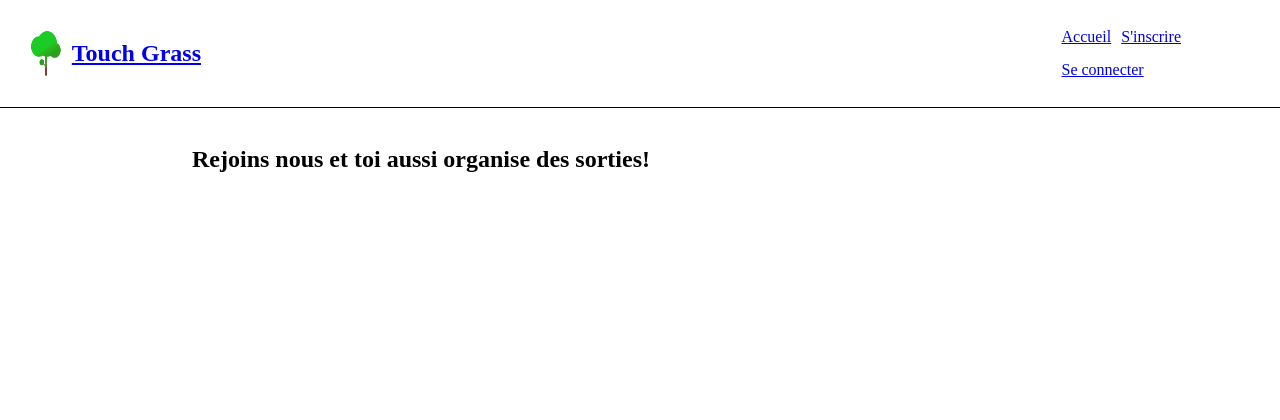
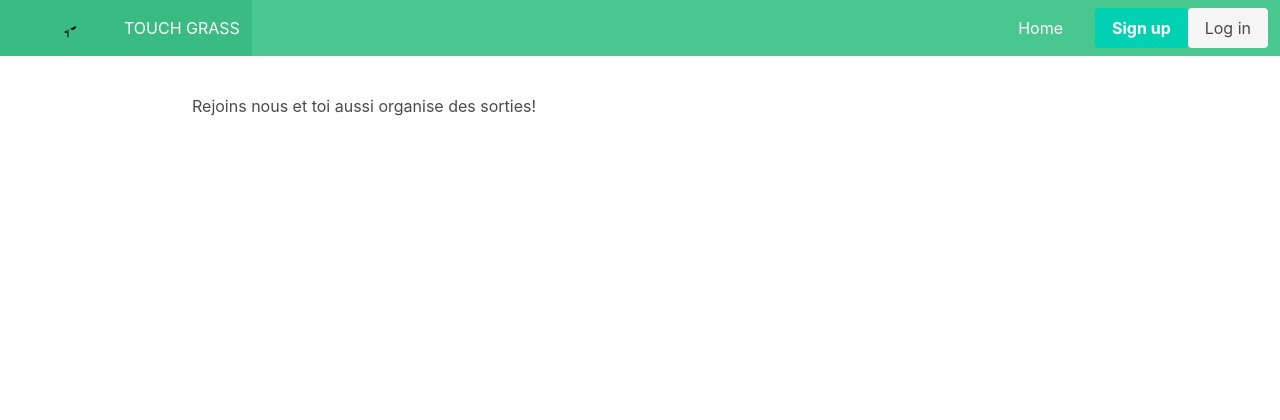
Before and after one commit to AkimMnsr/Touch_Grass, a Symfony app: template templates/registration/register.html.twig in a window 1280 px wide. Shown: the top 420 px of the page. Run offline with Twig, Linux system fonts and the light colour scheme; the template is opened without the code that fills it, so the values that code supplies are empty; some libraries are stand-ins or nearby versions.

Commit message:
itération 0.1

```diff
--- a/public/Css/base.css
+++ b/public/Css/base.css
@@ -2,39 +2,6 @@ body {
     margin: initial;
 }
 
-#header {
-    border-bottom: solid 1px;
-    padding: 20px;
-}
-
-#nav_bar_img {
-    display: flex;
-    flex-direction: row;
-}
-
-#nav_bar {
-    display: flex;
-    flex-direction: row;
-    justify-content: space-between;
-}
-
-#nav_bar_ancre {
-    display: flex;
-    align-items: center;
-    flex-wrap: wrap;
-}
-
-.nav_bar_ancre {
-    padding: 5px;
-}
-
-#img_nav_bar {
-    width: 5%;
-}
-
-#img_ancre {
-    display: flex;
-}
 
 #base_section {
     margin-top: 3%;
@@ -51,3 +18,23 @@ body {
     display: flex;
     justify-content: center;
 }
+
+#navbar-end {
+    align-items: stretch;
+    display: flex;
+}
+
+#hero-body {
+    padding: 1rem 2rem;
+}
+
+#title {
+     font-size: 1rem;
+     font-weight: 600;
+     line-height: 1.125;
+ }
+
+#p_user {
+    font-size: 0.9em;
+    display: flex;
+}
--- a/templates/base.html.twig
+++ b/templates/base.html.twig
@@ -9,6 +9,8 @@
           <text y=%221.2em%22 font-size=%2296%22>
           ⚫️</text></svg>">
     <link rel="stylesheet" href="{{ asset('Css/base.css') }}">
+    <link rel="stylesheet" href="https://cdn.jsdelivr.net/npm/bulma@0.9.4/css/bulma-rtl.min.css">
+
 
     {# Run `composer require symfony/webpack-encore-bundle` to start using Symfony UX #}
     {% block stylesheets %}
@@ -21,36 +23,66 @@
 </head>
 <body>
 
-<header id="header">
-
-    <!-- div emplacement logo -->
-
-    <!-- div emplacement ancre nav bar -->
-    <div id="nav_bar">
-        <div id="nav_bar_img">
-            <a id="img_ancre" href="{{ path('main_index') }}">
-                <img id="img_nav_bar" src="{{ asset('img/MicrosoftTeams-image.png') }}" alt="logo du site">
-                <h2>Touch Grass</h2>
-            </a>
-        </div>
-        <div id="nav_bar_ancre">
-            {% if is_granted('ROLE_ADMIN') %}
-            <a class="nav_bar_ancre" href="">Villes</a>
-            <a class="nav_bar_ancre" href="">Sites</a>
+<nav class="navbar is-success" role="navigation" aria-label="main navigation">
+    <div class="navbar-brand">
+        <a class="navbar-item" href="{{ path('main_index') }}">
+            <img src="{{ asset('img/MicrosoftTeams-image.svg') }}" width="112" height="28">TOUCH GRASS</a>
+        <a role="button" class="navbar-burger" aria-label="menu" aria-expanded="false" data-target="navbarBasicExample">
+            <span class="is-active" aria-hidden="false"></span>
+            <span class="is-active" aria-hidden="true"></span>
+            <span class="is-active" aria-hidden="true"></span>
+        </a>
+    </div>
+    <div id="navbarBasicExample" class="navbar-menu">
+        <div class="navbar-start">
+            {% if app.user %}
+            <p id="p_user" class="navbar-item has-text-black" >Connecté : {{  app.user.pseudo }}</p>
             {% endif %}
-            <a class="nav_bar_ancre" href="{{ path('main_index') }}">Accueil</a>
+            <a class="navbar-item" href="{{ path('main_index') }}">Home</a>
             {% if app.user %}
-            <a class="nav_bar_ancre" href="{{ path('profil_afficher') }}">Mon profil</a>
-            <a class="nav_bar_ancre" href="{{ path('app_logout') }}">Se déconnecter</a>
-            {% else %}
-            <a class="nav_bar_ancre" href="{{ path('app_register') }}">S'inscrire</a>
-                <a class="nav_bar_ancre" href="{{ path('app_login') }}">Se connecter</a>
+            <a class="navbar-item" href="{{ path('profil_afficher') }}">Mon profil</a>
             {% endif %}
 
+            {% if is_granted('ROLE_ADMIN') %}
+            <div class="navbar-item has-dropdown is-hoverable">
+                <a class="navbar-link">Admin</a>
+                <div class="navbar-dropdown">
+                    <a class="navbar-item">Ville</a>
+                    <a class="navbar-item">Site</a>
+                    <a class="navbar-item">Gérer les utilisateurs</a>
+                </div>
+            </div>
+            {% endif %}
+        </div>
+        {% if app.user is null %}
+        <div id="navbar-end">
+            <div class="navbar-item">
+                <div class="buttons">
+                    <a class="button is-primary" href="{{ path('app_register') }}"><strong>Sign up</strong></a>
+                    <a class="button is-light" href="{{ path('app_login') }}">Log in</a>
+                </div>
+            </div>
         </div>
     </div>
-</header>
-
+    {%  else %}
+    <div id="navbar-end">
+        <div class="navbar-item">
+            <div class="buttons">
+                <a class="button is-light" href="{{ path('app_logout') }}">Log out</a>
+            </div>
+        </div>
+    </div>
+    {%  endif %}
+</nav>
+{% if app.user %}
+<section class="hero is-info">
+    <div id="hero-body">
+        <p id="title">
+            Bienvenue {{ app.user.pseudo }}
+        </p>
+    </div>
+</section>
+{% endif %}
 <section id="base_section">
 
     {% block body %}{% endblock %}
--- a/templates/main/index.html.twig
+++ b/templates/main/index.html.twig
@@ -73,5 +73,5 @@
             </tbody>
         </table>
     </div>
-    <button><a href="#">Créer une sortie</a></button>
+    <button><a href="{{ path('sortie_addSortie') }}">Créer une sortie</a></button>
 {% endblock %}
```
Also changed, not shown: src/Controller/SortieController.php (+21 -3 lines), templates/sortie/addSortie.html.twig (added, +20 -0 lines), public/Css/addSortie.css (added), public/img/MicrosoftTeams-image.svg (added).
